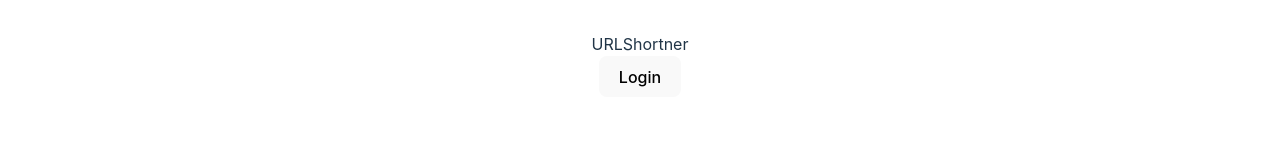
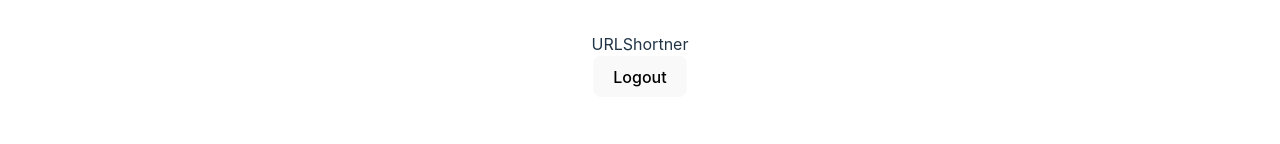
Before and after one commit to AyushJaiswal20215038/URL_Shortener, a React (Vite) app in the folder frontend/: page / in a window 1280 px wide. Shown: the top 144 px of the page. Built offline with nearby package versions, Linux system fonts and the light colour scheme; sample sign-in values are in the browser's storage.

Commit message:
has done some changes in navbar

```diff
--- a/frontend/src/Components/navbar.jsx
+++ b/frontend/src/Components/navbar.jsx
@@ -1,18 +1,29 @@
-import React from "react";
+import React, { useState } from "react";
 import "./Navbar.css";
 import { useNavigate } from "react-router";
 
 const Navbar = () => {
   const navigate = useNavigate();
+  let token = sessionStorage.getItem("token") || "";
+  const handleLogout = () => {
+    sessionStorage.removeItem("token");
+    navigate("/");
+  };
   return (
     <>
       <nav className="navbar">
         <div className="logo" onClick={() => navigate("/")}>
           URLShortner
         </div>
-        <button className="login-btn" onClick={() => navigate("/login")}>
-          Login
-        </button>
+        {token.length === 0 ? (
+          <button className="login-btn" onClick={() => navigate("/login")}>
+            Login
+          </button>
+        ) : (
+          <button className="login-btn" onClick={handleLogout}>
+            Logout
+          </button>
+        )}
       </nav>
     </>
   );
```
